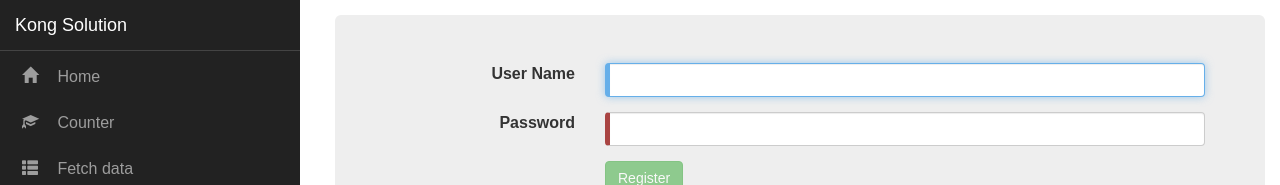
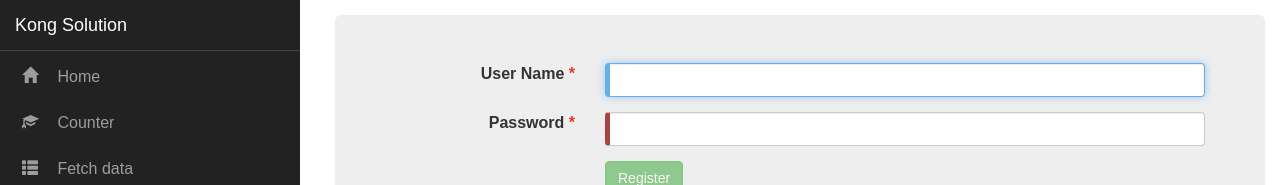
Before and after one commit to wjkong/CoreAngular, an Angular app in the folder CoreAngular/ClientApp/: page /user-register in a window 1280 px wide. Shown: the top 185 px of the page. Built offline with nearby package versions, Linux system fonts and the light colour scheme; what ng2-currency-mask would draw is missing.

Commit message:
Add required field color

```diff
--- a/CoreAngular/ClientApp/src/styles.css
+++ b/CoreAngular/ClientApp/src/styles.css
@@ -101,3 +101,10 @@ footer {
 .ng-invalid:not(form) {
   border-left: 5px solid #a94442; /* red */
 }
+
+label.required:after {
+  content: " *";
+  color: #e32;
+  display: inline;
+  font-weight: bold;
+}
```
